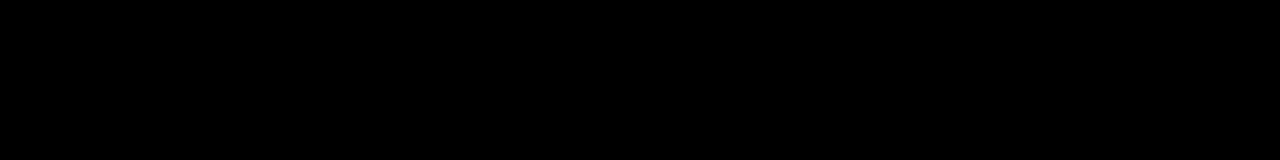
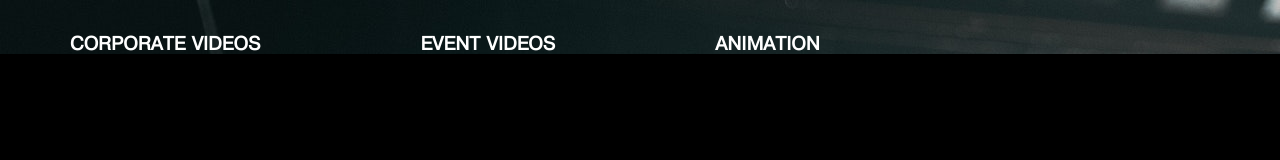
Before and after one commit to 01010110-Code/Cineora, a plain HTML site: page index.html in a window 1280 px wide. Drawn offline with Linux system fonts and the light colour scheme.

Commit message:
added the header links, and css for the website

```diff
--- a/index.html
+++ b/index.html
@@ -7,7 +7,17 @@
         <title>Cineora - Bringing your vision to life through video</title>
     </head>
     <body>
+
         <div class="first-section">
+            <br>
+            <br>
+            <nav>
+                <ul>
+                  <li><a  class="header-links" href="#">CORPORATE VIDEOS</a></li>
+                  <li><a  class="header-links" href="#">EVENT VIDEOS</a></li>
+                  <li><a  class="header-links" href="#">ANIMATION</a></li>
+                </ul>
+              </nav>
 
         </div>
     </body>
--- a/styles.css
+++ b/styles.css
@@ -1,3 +1,51 @@
+@font-face {
+    font-family: 'F1';
+    src: url('/fonts/PragmaticaExtendedBold.otf') format('truetype'),
+  }
+@font-face {
+    font-family: 'F2';
+    src: url('/fonts/Pragmatica.ttf') format('truetype'),
+  }
+h1,h2,h3,h4,h5,h6{
+    font-family: 'F1', sans-serif;
+}
+p,a,button,label,input,select,textarea{
+    font-family: 'F2', sans-serif;
+}
+
 html{
     background-color: #000000;
 }
+body{
+    padding: 0;
+    margin: 0;
+
+}
+.first-section{
+    background-image: url("/assets/Background-Div1.jpg");
+}
+
+nav ul {
+    list-style: none;
+    margin: 0;
+    padding: 0;
+    display: flex;
+  }
+
+  nav li {
+    margin-right: 20px;
+  }
+
+  nav a {
+    color: #fff;
+    text-decoration: none;
+    font-size: 18px;
+    font-weight: bold;
+  }
+  .header-links{
+    color: black;
+  }
+  .header-links{
+    color: white;
+    padding: 70px;
+  }
```
Also changed, not shown: 3 other files.
